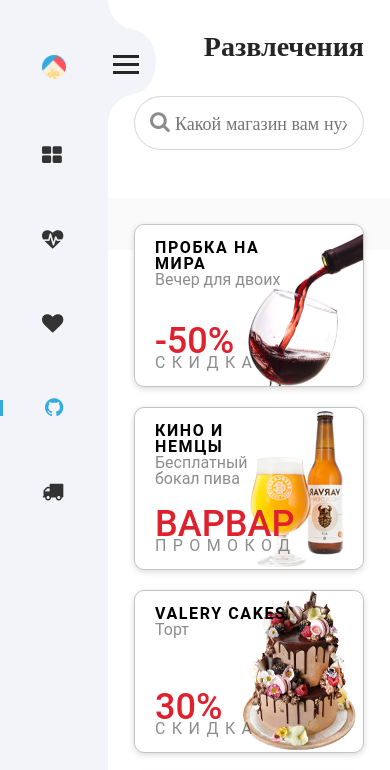
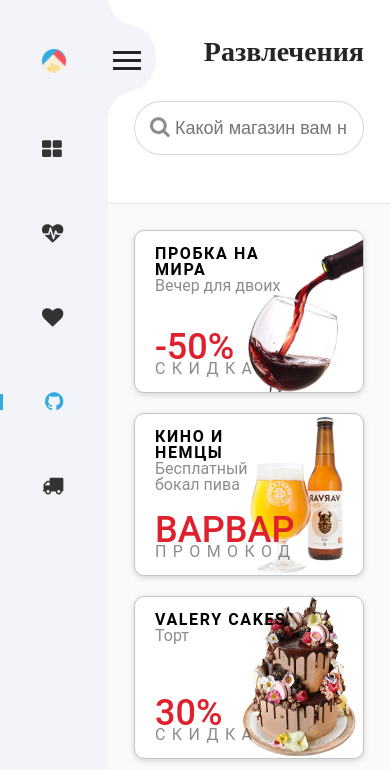
Before and after one commit to NKonstantin007/beco-page, a plain HTML site: page index.html in a window 390 px wide. Shown: the top 770 px of the page. Drawn offline with nearby package versions, Linux system fonts and the light colour scheme.

Commit message:
Fixed a search input when a scroll event trigered

```diff
--- a/header.css
+++ b/header.css
@@ -1,31 +1,36 @@
-.header {
-    background: #FFFFFF;
-    padding: 40px 60px;
-}
-
-.header__title {
+.header-title {
+    padding: 40px 60px 0 60px;
     font-family: Open Sans;
     font-style: normal;
     font-weight: 600;
     font-size: 28px;
     line-height: 38px;
+    background: #FFFFFF;
     color: #000000;
     opacity: 0.85;
 }
 
-.header__search-input {
-    font-family: Open Sans;
+.search-input-wrapper {
+    padding: 32px 60px 40px 60px;
+    background: #FFFFFF;
+    border-bottom: 1px solid #E5E5E5;
+    position: sticky;
+    top: 0;
+    z-index: 2;
+}
+
+.search-input {
+    font-family: 'Open Sans' sans-serif;
     font-size: 18px;
     line-height: 28px;
     padding: 12px 16px 12px 40px;
     width: 100%;
     border: 1px solid rgba(51, 51, 51, 0.2);
     border-radius: 50px;
-    margin-top: 32px;
     color: rgba(0, 0, 0, 0.45);
 }
 
-.header__search-icon {
+.search-icon {
     position: relative;
     left: 16px;
     bottom: calc(28px + 12px);
@@ -34,11 +39,14 @@
 
 /* Media */
 @media screen and (max-width: 768px) {
-    .header {
-        padding: 26px;
+    .header-title  {
+        padding: 31px 26px 0 26px;
+        text-align: end;
     }
 
-    .header__title {
-        text-align: end;
+    .search-input-wrapper {
+        padding-left: 26px;
+        padding-right: 26px;
+        padding-bottom: 26px;
     }
 }
--- a/index.html
+++ b/index.html
@@ -1,5 +1,5 @@
 <!DOCTYPE html>
-<html>
+<html lang="en">
     <head>
         <meta charset="utf-8">
         <title>BECO</title>
@@ -12,6 +12,7 @@
         <link href="https://stackpath.bootstrapcdn.com/font-awesome/4.7.0/css/font-awesome.min.css" rel="stylesheet">
     </head>
     <body>
+        <div>
             <div class="sidebar">
                 <input type="checkbox" class="sidebar__menu-ticker" id="sidebar__menu-ticker">
                 <label class="sidebar__btn-menu" for="sidebar__menu-ticker">
@@ -59,10 +60,10 @@
                 </div>
             </div>
             <div class="wrapper">
-            <div class="header">
-                <h1 class="header__title">Развлечения</h1>
-                <input type="text" class="header__search-input" placeholder="Какой магазин вам нужен?" />
-                <i class="fa fa-search fa-lg header__search-icon"></i>
+                <h1 class="header-title">Развлечения</h1>
+                <div class="search-input-wrapper">
+                    <input type="text" class="search-input" placeholder="Какой магазин вам нужен?" />
+                    <i class="fa fa-search fa-lg search-icon"></i>
                 </div>
                 <div class="shop-list">
                     <div class="shop-list__grid">
@@ -237,5 +238,6 @@
                     </div>
                 </div>
             </div>
+        </div>
     </body>
 </html>
--- a/shop-list.css
+++ b/shop-list.css
@@ -18,6 +18,12 @@
     margin-left: 10px;
     margin-right: 10px;
     float: left;
+}
+
+.shop-list__grid::after {
+    display: table;
+    clear: both;
+    content: '';
 }
 
 .shop-list__shop-card {
--- a/sidebar.css
+++ b/sidebar.css
@@ -10,7 +10,7 @@
     top: 0;
     left: 0;
     transition: left .2s;
-    z-index: 2;
+    z-index: 3;
 }
 
 .sidebar__menu-ticker {
@@ -21,9 +21,9 @@
     display: none;
     color: #262626;
     background-color: #F3F4F9;
-    padding: 20px 17px 20px 5px;
+    padding: 20px 15px 20px 5px;
     position: fixed;
-    top: 30px;
+    top: 26px;
     left: 108px;
     cursor: pointer;
     transition: left .2s;
@@ -173,7 +173,7 @@
     }
 
     .sidebar__logo {
-        margin-top: 12px;
+        margin-top: 6px;
     }
 
     .sidebar__logo-text {
```
Lines whose indentation alone changed are shown as unchanged.
